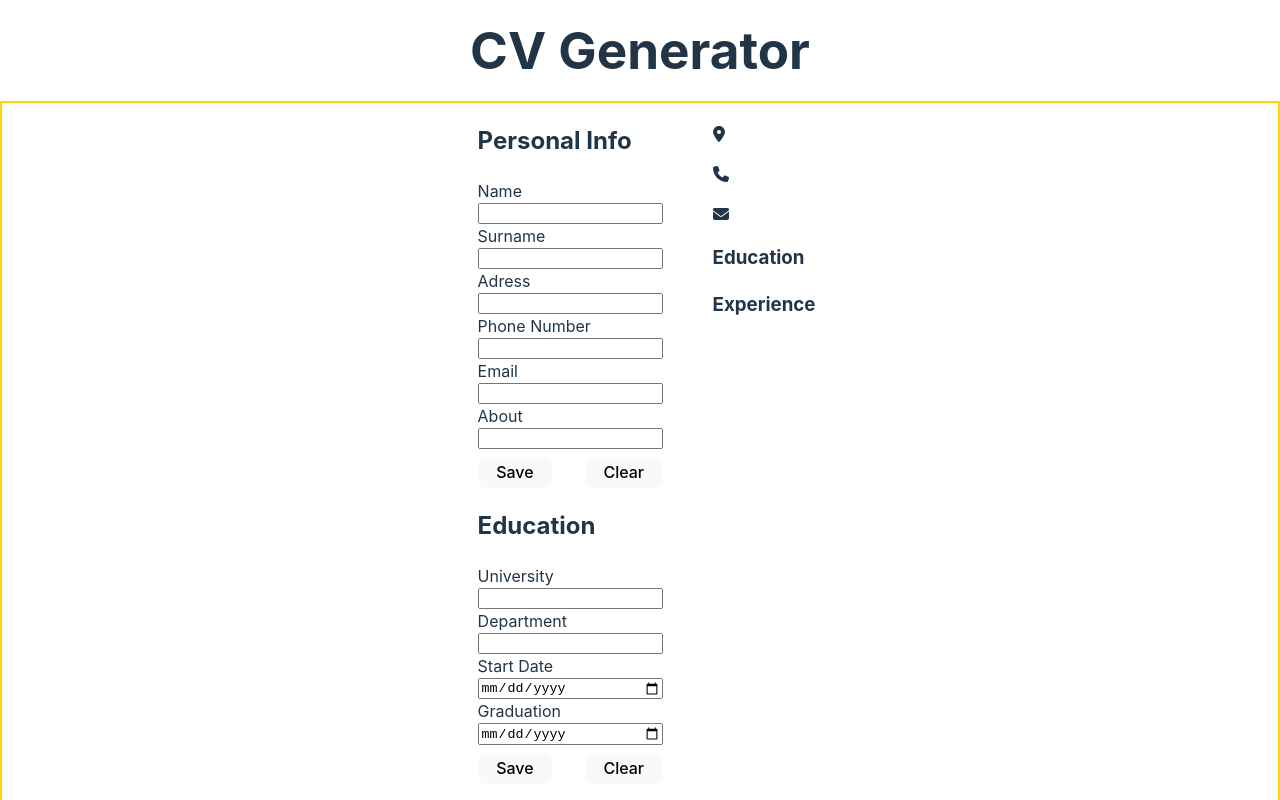
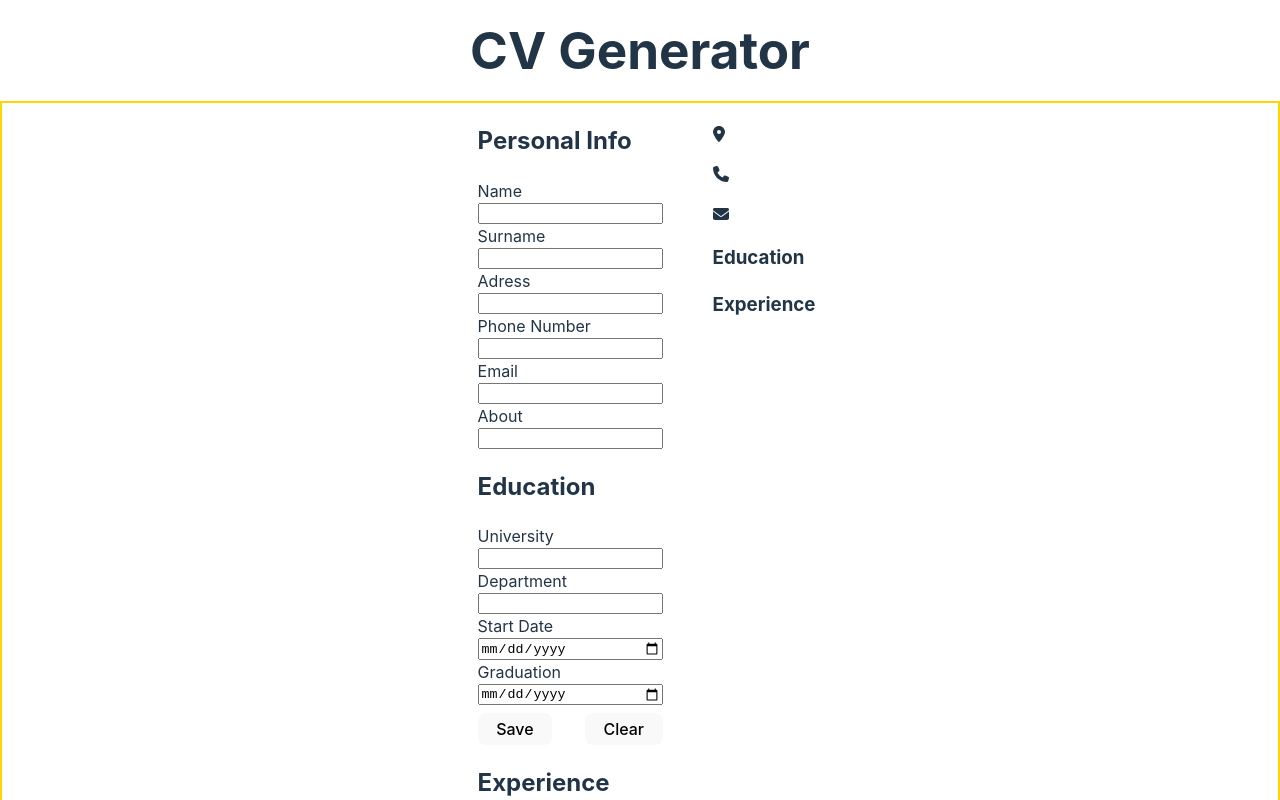
Before and after one commit to mbdeviant/resume-generator, a React (Vite) app: page / in a window 1280 px wide. Shown: the top 800 px of the page. Built offline with nearby package versions, Linux system fonts and the light colour scheme.

Commit message:
remmove buttons for personal info component

```diff
--- a/src/components/CVForm/PersonalInfo.jsx
+++ b/src/components/CVForm/PersonalInfo.jsx
@@ -1,5 +1,3 @@
-import Buttons from "../buttons";
-
 export default function PersonalInfo({
   onName,
   onSurname,
@@ -25,7 +23,6 @@ export default function PersonalInfo({
           <input type="email" id="email" onChange={onEmail} required />
           <label htmlFor="about">About</label>
           <input type="text" id="about" onChange={onAbout} />
-          <Buttons />
         </form>
       </section>
     </>
```
